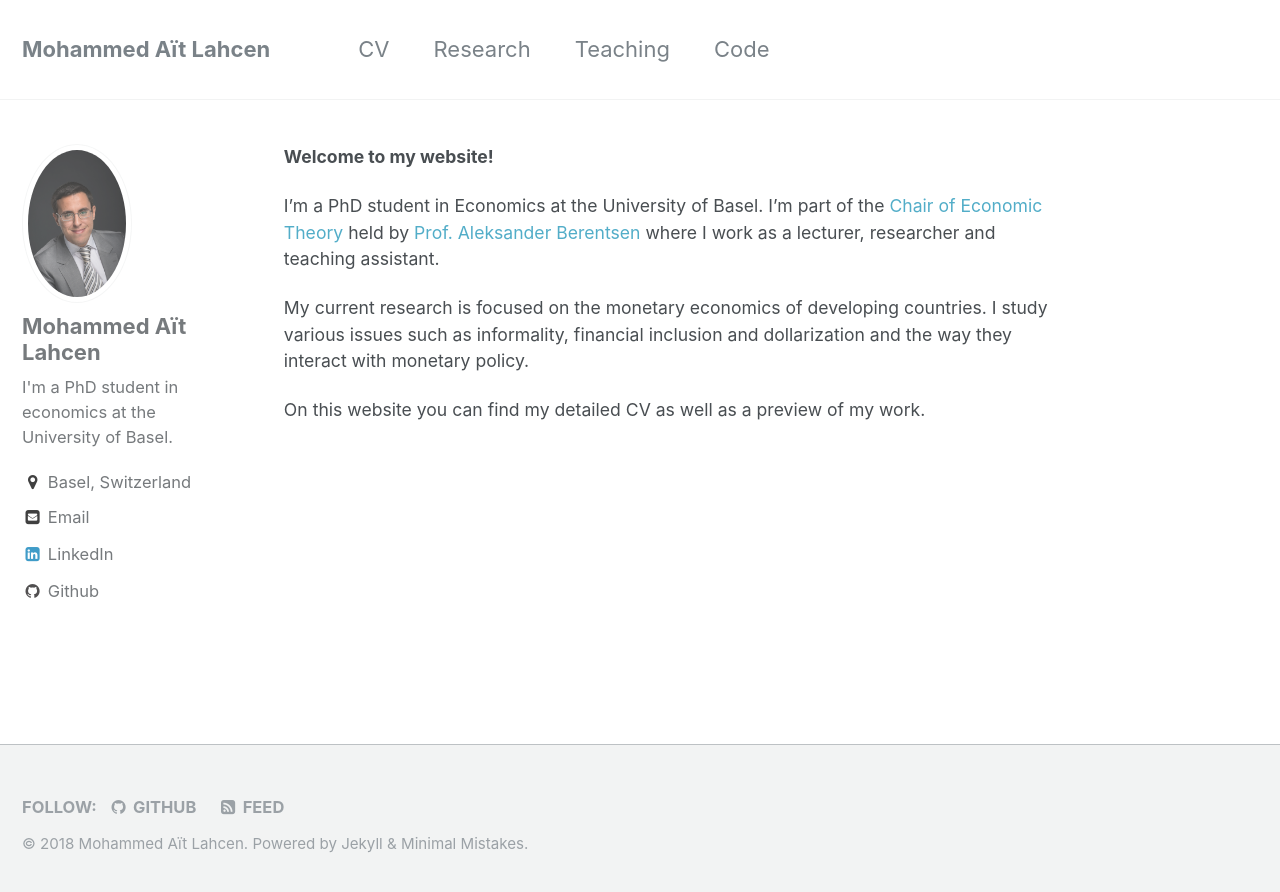
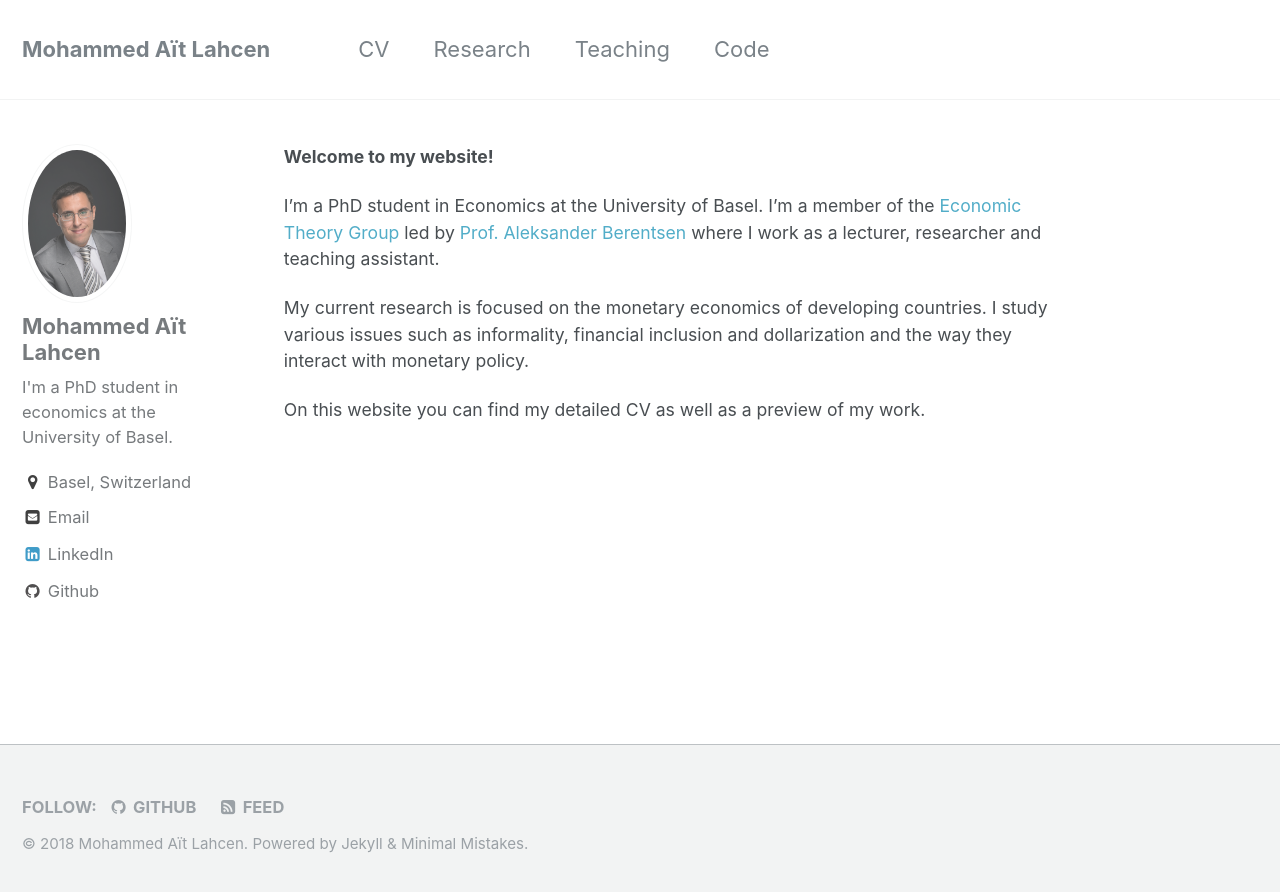
Before and after one commit to maitlahcen/maitlahcen.github.io, a Jekyll site: the page built from index.md, in a window 1280 px wide. Shown: the top 892 px of the page. Built offline with Jekyll 4.4.1, drawn with Linux system fonts in a browser that asks for light colours.

Commit message:
Update index.md

```diff
--- a/index.md
+++ b/index.md
@@ -5,7 +5,7 @@ author_profile: true
 
 **Welcome to my website!**
 
-I'm a PhD student in Economics at the University of Basel. I'm part of the [Chair of Economic Theory](https://wwz.unibas.ch/en/economictheory/) held by [Prof. Aleksander Berentsen](https://wwz.unibas.ch/en/berentsen/) where I work as a lecturer, researcher and teaching assistant.
+I'm a PhD student in Economics at the University of Basel. I'm a member of the [Economic Theory Group](https://wwz.unibas.ch/en/economictheory/) led by [Prof. Aleksander Berentsen](https://wwz.unibas.ch/en/berentsen/) where I work as a lecturer, researcher and teaching assistant.
 
 My current research is focused on the monetary economics of developing countries. I study various issues such as informality, financial inclusion and dollarization and the way they interact with monetary policy.
 
```
